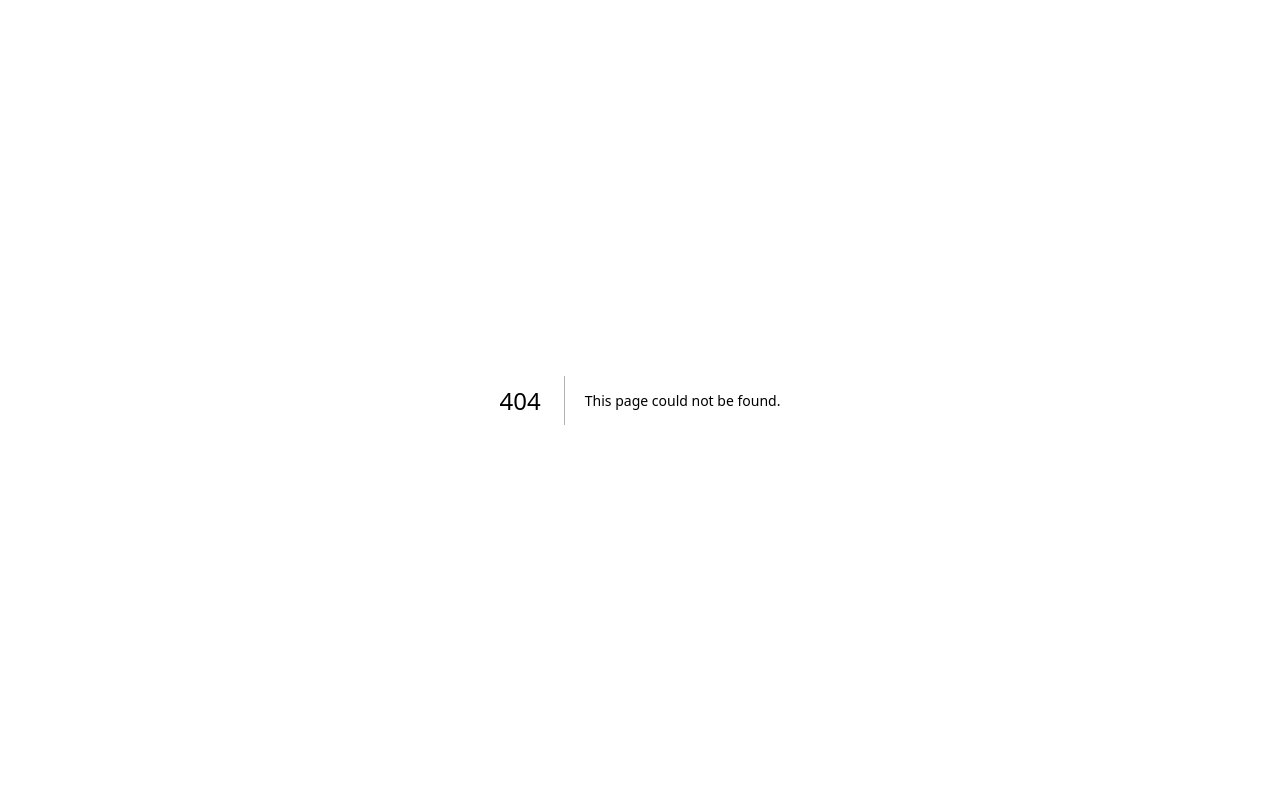
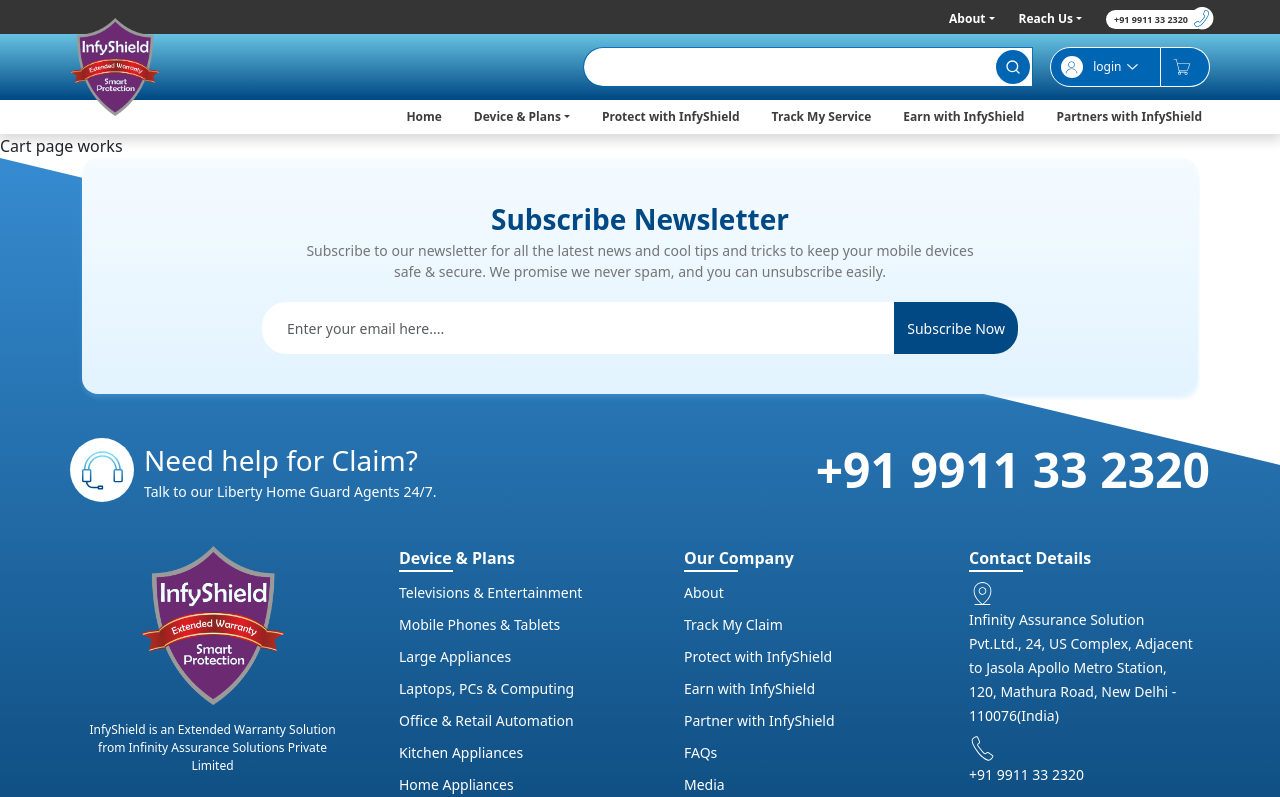
Before and after one commit to yash070711/infishield-d2c-frontend, a Next.js app: page /cart in a window 1280 px wide. Before the commit this address had no page. Shown: the top 797 px of the page. Built offline with nearby package versions, Linux system fonts and the light colour scheme.

Commit message:
added cart page route

```diff
--- a/src/components/layouts/Header.tsx
+++ b/src/components/layouts/Header.tsx
@@ -148,14 +148,14 @@
                 <div className="middleHeader">
                   <div className="middleHeader___Left">
                     <div className="headerbrand">
-
-                        <img
+                      <a href={'/'}>
+                      <img
                           src={logo.src}
                           width="90px"
                           height="98.6px"
                           alt="infyShield Logo"
                         />
-
+                      </a>
                     </div>
                   </div>
                   <div className="middleHeader___Right navbar navbar-expand-lg">
@@ -236,7 +236,7 @@
                           </div>
                         </li>
                         <li>
-                          <a href="myCart.html" className="cartBtn">
+                          <a href={APP_ROUTES.cart} className="cartBtn">
                             {" "}
                             <span className="cartIcon" />
                           </a>
--- /dev/null
+++ b/src/pages/cart/index.tsx
@@ -0,0 +1,11 @@
+import Layout from "@/components/layouts/Layout"
+
+const CartPage: React.FC = () => {
+    return (
+        <Layout>
+            <div>Cart page works</div>
+        </Layout>
+    )
+}
+
+export default CartPage;
--- a/src/pages/routes.ts
+++ b/src/pages/routes.ts
@@ -1,3 +1,4 @@
 export const APP_ROUTES = {
-    login: '/login'
+    login: '/login',
+    cart: '/cart'
 }
```
